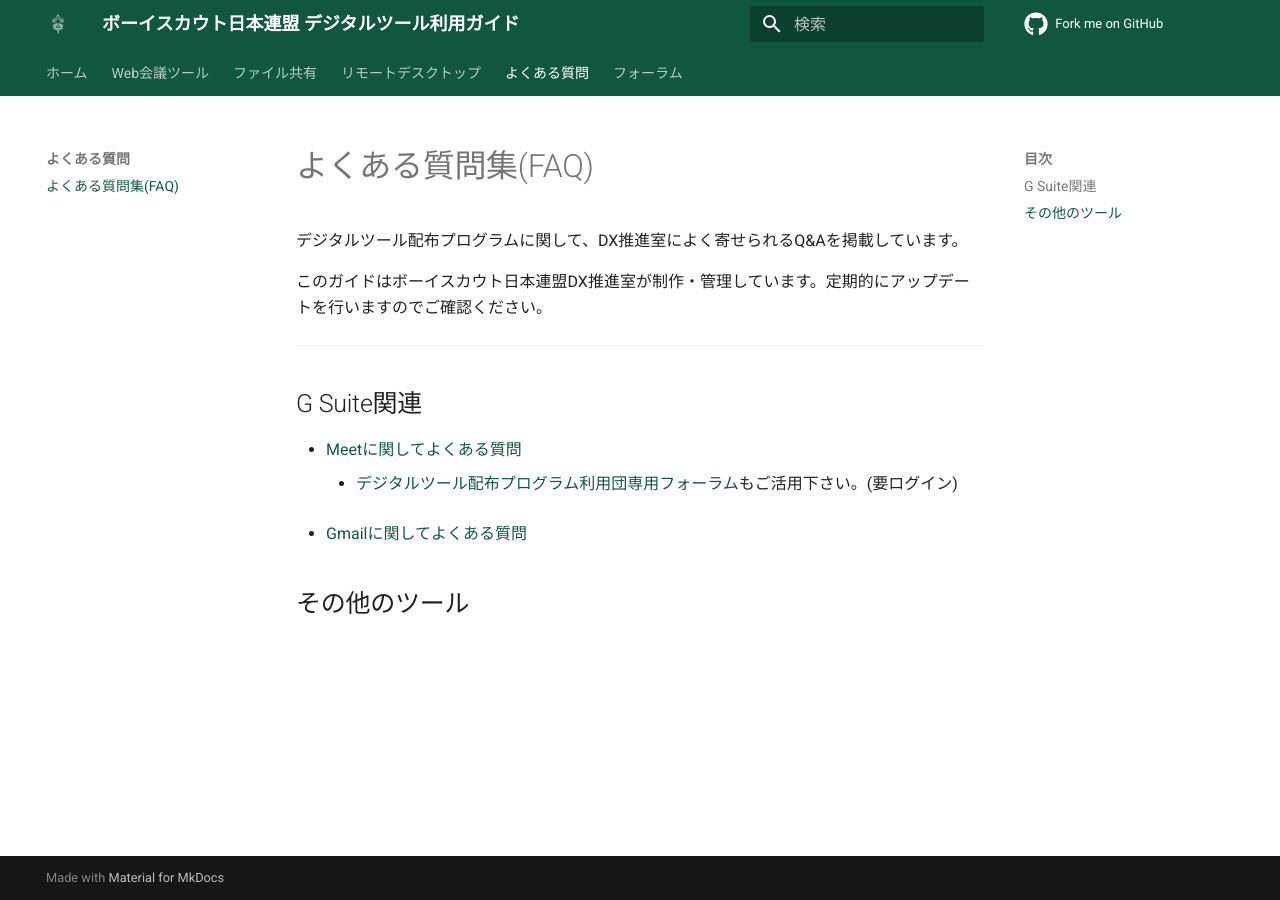
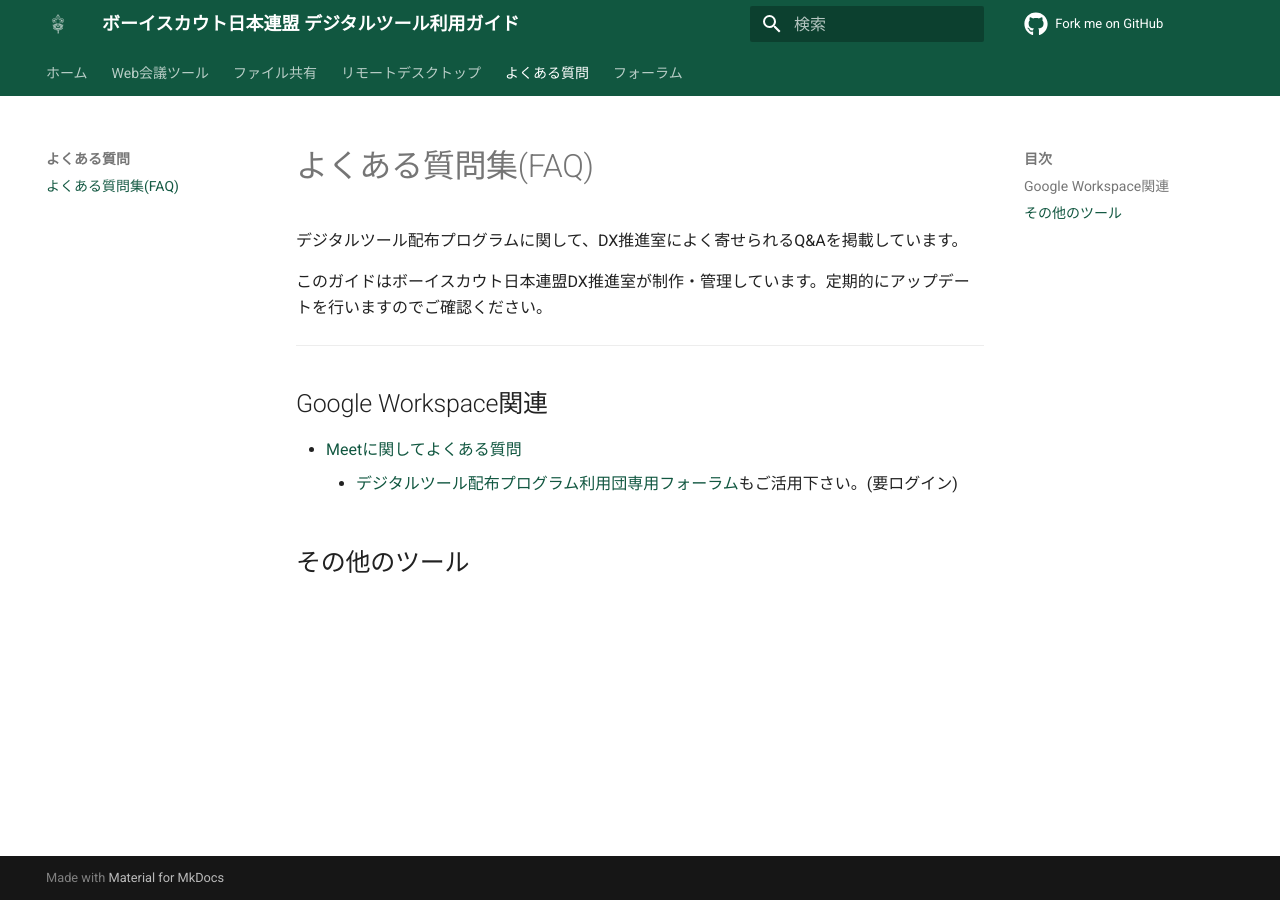
Before and after one commit to Scout-Association-of-Japan/DX-promotion-guidelines, an MkDocs documentation site: the page built from docs/faq/index.md, in a window 1280 px wide. Built offline with MkDocs 1.6.1 and Material for MkDocs 9.7.7, drawn with Linux system fonts in a browser that asks for light colours; comment, search, counter and statistics services are not loaded.

Commit message:
Update index.md
対応するFAQのindex.md

```diff
--- a/docs/faq/index.md
+++ b/docs/faq/index.md
@@ -6,12 +6,12 @@
 
 -------
 
-## G Suite関連
+## Google Workspace関連
 
-- [Meetに関してよくある質問](web-meeting-guide/meet/GoogleMeet-faq.md)
+- [Meetに関してよくある質問](meet/)
 	- [デジタルツール配布プログラム利用団専用フォーラム](https://groups.google.com/u/2/a/meet.scout.jp/g/users-group)もご活用下さい。(要ログイン)
 <!-- - Driveに関してよくある質問 -->
-- [Gmailに関してよくある質問](gmail/faq/index.md)
+<!-- - [Gmailに関してよくある質問](gmail/faq/index.md) -->
 
 ## その他のツール
 <!-- - Zoomに関してよくある質問 -->
```
